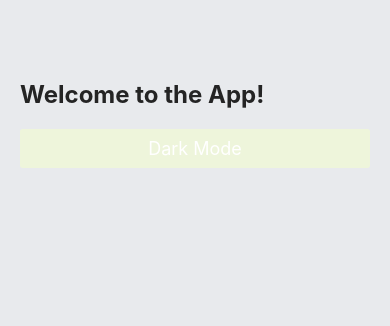
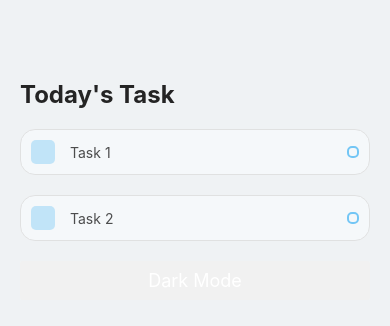
Before and after one commit to adrncrlvrgs/Pomotodo, a React Native app: screen / in a window 390 px wide. Shown: the top 326 px of the page. Built offline with nearby package versions, Linux system fonts and the light colour scheme.

Commit message:
Add task component

```diff
--- a/App.tsx
+++ b/App.tsx
@@ -1,19 +1,22 @@
-import React,{useState} from 'react';
+import React, { useState } from 'react';
 import { ThemeProvider } from '@rneui/themed';
 import { Main } from './src/index';
 import { theme } from './styles/ThemeStyles';
+import { useTheme, Text } from "@rneui/themed";
+
+
 export default function App() {
   const [themeMode, setThemeMode] = useState('light');
-
+  //const { theme } = useTheme();
 
   const toggleTheme = () => {
-    setThemeMode(themeMode === 'light' ? 'dark' : 'light');
+    setThemeMode(themeMode == 'light' ? 'dark' : 'light');
   };
 
   const currentThemeColors = themeMode === 'light' ? theme.lightColors : theme.darkColors;
-  const currentTheme = { ...theme, colors: currentThemeColors };
+  const currentTheme = { ...theme, colors: currentThemeColors};
+
   return (
-
     <ThemeProvider theme={currentTheme}>
       <Main toggleTheme={toggleTheme}/>
     </ThemeProvider>
--- a/package.json
+++ b/package.json
@@ -10,6 +10,7 @@
   },
   "dependencies": {
     "@expo/webpack-config": "^19.0.0",
+    "@react-native-community/blur": "^4.3.2",
     "@rneui/base": "^4.0.0-rc.8",
     "@rneui/themed": "^4.0.0-rc.8",
     "expo": "~49.0.15",
@@ -20,6 +21,7 @@
     "react-native": "0.72.6",
     "react-native-elements": "^3.4.3",
     "react-native-safe-area-context": "4.6.3",
+    "react-native-vector-icons": "^10.0.3",
     "react-native-web": "~0.19.6"
   },
   "devDependencies": {
--- a/src/App.tsx
+++ b/src/App.tsx
@@ -1,20 +1,23 @@
 import React from "react";
 import { View, StyleSheet } from "react-native";
 import { useTheme, Text, Button } from "@rneui/themed";
-import { theme } from "../styles/ThemeStyles";
+import Task from "./components/Task";
 
-interface AppProps {
-  toggleTheme: () => void;
+type AppProps = {
+  toggleTheme: () => void
 }
-const App: React.FC<AppProps> = ({toggleTheme}) =>{
+
+const App = (props: AppProps) => {
   const { theme } = useTheme();
     return(
       <View style={[styles.container, { backgroundColor: theme.colors.background }]}>
         <View style={[styles.tasksWrapper,]}>
-          <Text style={[styles.text]}>Welcome to the App!</Text>
-          <Button title="Dark Mode" onPress={toggleTheme}/>
+          <Text style={[styles.text]}>Today's Task</Text>
+          <Task text={'Task 1'}/>
+          <Task text={'Task 2'}/>
+          <Button title="Dark Mode" onPress={props.toggleTheme}/>
         </View>
-    </View>
+      </View>
     )
 }
 
--- /dev/null
+++ b/src/components/Task.tsx
@@ -0,0 +1,64 @@
+import React from "react";
+import { View, TouchableOpacity, StyleSheet } from "react-native";
+import { useTheme, Text } from "@rneui/themed";
+
+
+type Props = {
+  text: string;
+};
+
+const Task = (props: Props) => {
+  const { theme } = useTheme();
+
+
+
+  return (
+    <View  style={[styles.item, { backgroundColor: theme.colors.secondary }]}>
+      <View style={styles.itemLeft}>
+        <View style={styles.square}></View>
+        <Text style={[styles.itemText]}>{props.text}</Text>
+      </View>
+      <View style={styles.circular}></View>
+    </View>
+  );
+};
+
+const styles = StyleSheet.create({
+   item: {
+      padding: 10,
+      borderRadius: 15,
+      borderWidth: 1,
+      borderColor: '#ddd',
+      backgroundColor: 'rgba(255, 255, 255, 0.5)',
+      flexDirection: 'row',
+      alignItems: 'center',
+      justifyContent: "space-between",
+      marginBottom: 20,
+      opacity: 0.8
+   },
+   itemLeft: {
+      flexDirection: 'row',
+      alignItems: 'center',
+      flexWrap: 'wrap'
+   },
+   square: {
+      width: 24,
+      height: 24,
+      backgroundColor: "#55bcf6",
+      borderRadius: 5,
+      opacity: 0.4,
+      marginRight: 15
+   },
+   itemText: {
+      maxWidth: '80%'
+   },
+  circular: {
+      width: 12,
+      height: 12,
+      borderColor: "#55bcf6",
+      borderWidth: 2,
+      borderRadius: 5
+  }
+});
+
+export default Task;
--- a/styles/ThemeStyles.tsx
+++ b/styles/ThemeStyles.tsx
@@ -3,23 +3,20 @@
 import { createTheme } from '@rneui/themed';
 
 const lightColors = {
-  primary: '#eef5db',
-  secondary: '#e8eaed',
-  background: '#e8eaed',
-  buttonBackground: '#0d1314', // Dark button for light mode
-  buttonText: '#ffffff',       // Light text for button in light mode
+  primary: '#f1f1f1',
+  secondary: '#F7FAFC',
+  background: '#EFF2F4',
+  mode: 'light'
 };
 
 const darkColors = {
   primary: '#0d1314',
   secondary: '#314447',
   background: '#0d1314',
-  buttonBackground: '#eef5db', // Light button for dark mode
-  buttonText: '#333333',       // Dark text for button in dark mode
+  mode: 'dark'
 };
 
 export const theme = createTheme({
   lightColors,
   darkColors,
-  mode: 'light',
 });
```
Also changed, not shown: 1 other file (tests, documents, lock files or other folders).
